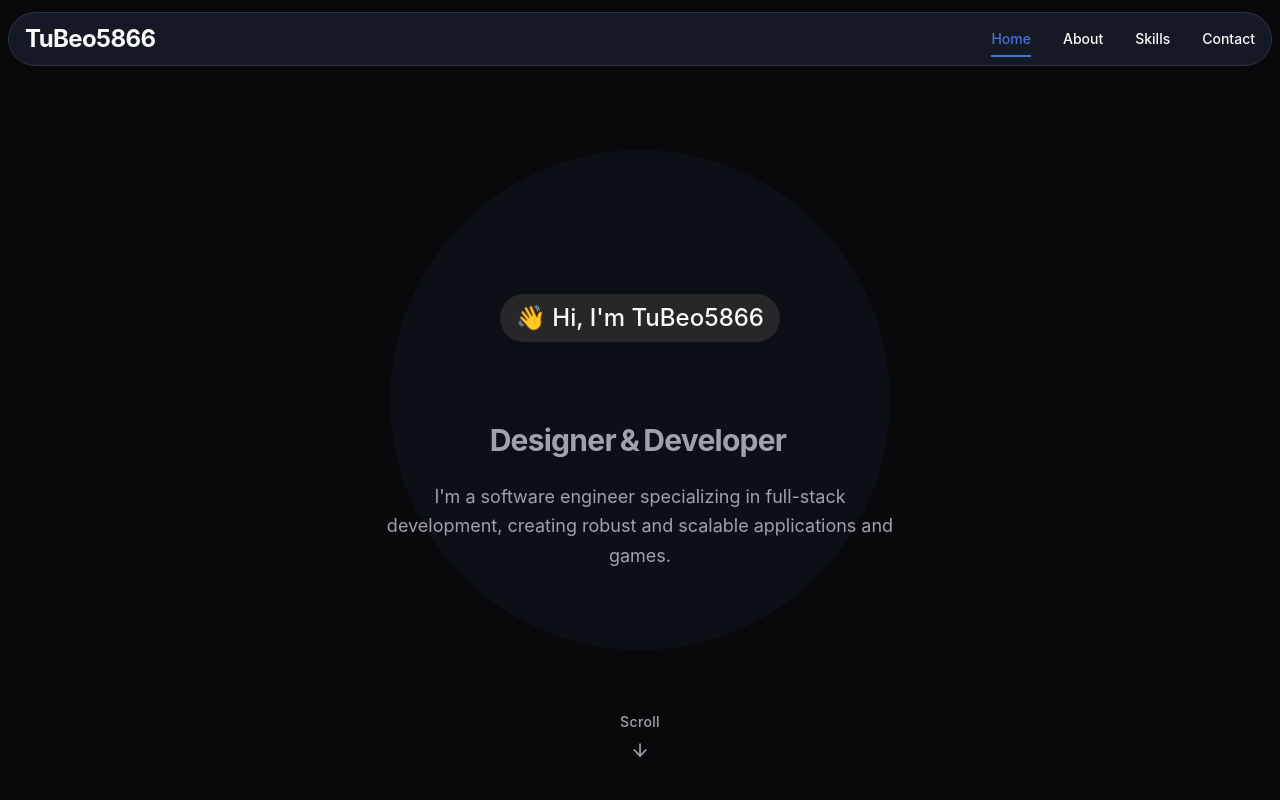
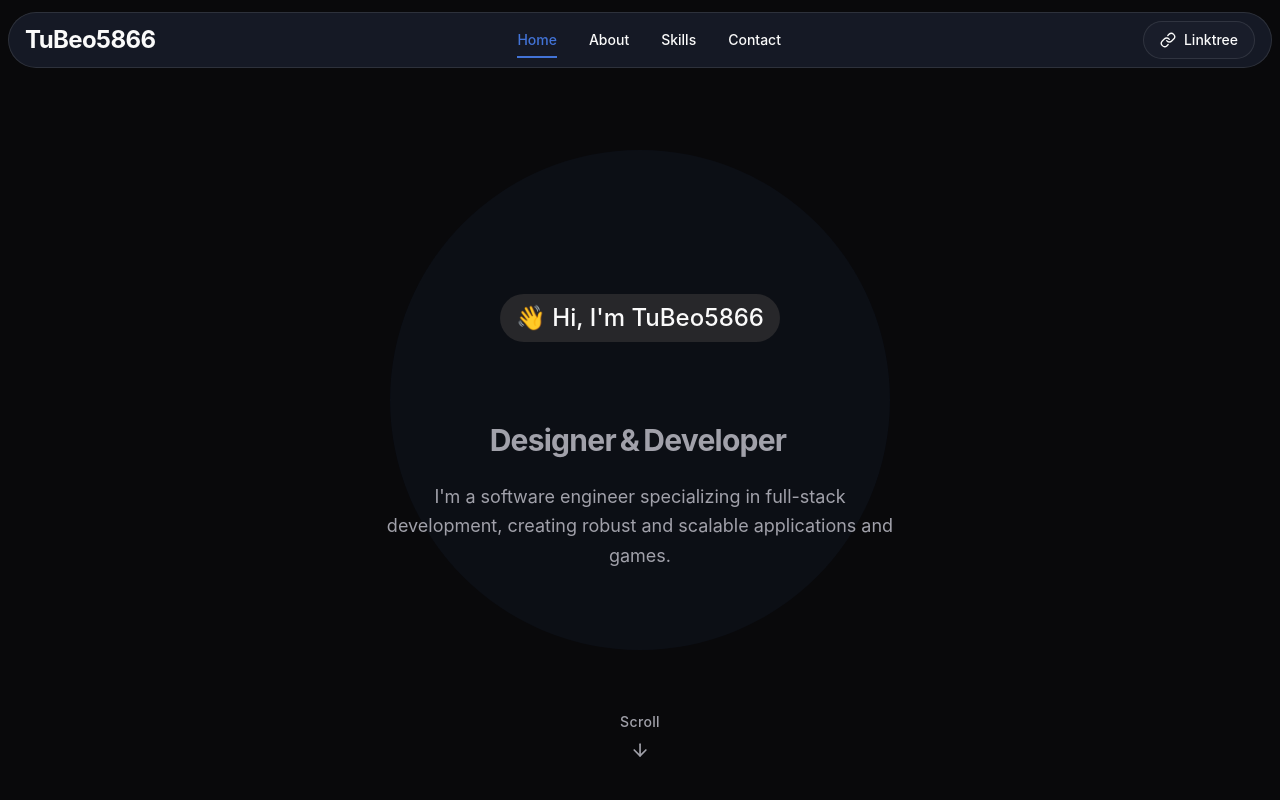
Before and after one commit to TuBeo5866/p-195704, a React (Vite) app: page / in a window 1280 px wide. Shown: the top 800 px of the page. Built offline with nearby package versions, Linux system fonts and the light colour scheme.

Commit message:
feat: Update header and footer layout
Center the navigation items in the header and add a Linktree button to the footer.

```diff
--- a/src/components/Header.tsx
+++ b/src/components/Header.tsx
@@ -1,7 +1,7 @@
 
 import React, { useState, useEffect } from 'react';
 import { cn } from '@/lib/utils';
-import { Menu, X } from 'lucide-react';
+import { Menu, X, Link } from 'lucide-react';
 
 const menuItems = [
   { label: 'Home', href: '#home' },
@@ -83,7 +83,8 @@ const Header: React.FC = () => {
             TuBeo5866
           </a>
 
-          <nav className="hidden md:flex">
+          {/* Centered Navigation */}
+          <nav className="hidden md:flex flex-1 justify-center">
             <div className="flex space-x-8 items-center">
               {menuItems.map((item) => (
                 <a
@@ -110,6 +111,19 @@ const Header: React.FC = () => {
             </div>
           </nav>
 
+          {/* Linktree Button */}
+          <div className="hidden md:block">
+            <a
+              href="https://linktr.ee/tubeo5866"
+              target="_blank"
+              rel="noopener noreferrer"
+              className="inline-flex items-center gap-2 bg-[#1A1F2C]/90 hover:bg-primary hover:text-primary-foreground transition-colors duration-200 rounded-full px-4 py-2 text-sm font-medium border border-white/10"
+            >
+              <Link size={16} />
+              Linktree
+            </a>
+          </div>
+
           <button
             className="md:hidden text-foreground p-2 focus:outline-none"
             onClick={toggleMenu}
@@ -120,7 +134,7 @@ const Header: React.FC = () => {
         </div>
       </div>
 
-      {/* Only render mobile menu when open to save resources */}
+      {/* Mobile Menu */}
       {isMenuOpen && (
         <div
           className="fixed inset-0 bg-background/95 backdrop-blur-md flex flex-col items-center justify-center md:hidden"
@@ -143,6 +157,17 @@ const Header: React.FC = () => {
                 {item.label}
               </a>
             ))}
+
+            {/* Mobile Linktree Button */}
+            <a
+              href="https://linktr.ee/tubeo5866"
+              target="_blank"
+              rel="noopener noreferrer"
+              className="inline-flex items-center gap-2 bg-[#1A1F2C]/90 hover:bg-primary hover:text-primary-foreground transition-colors duration-200 rounded-full px-5 py-2 text-lg font-medium border border-white/10 mt-4"
+            >
+              <Link size={20} />
+              Linktree
+            </a>
           </nav>
         </div>
       )}
```
